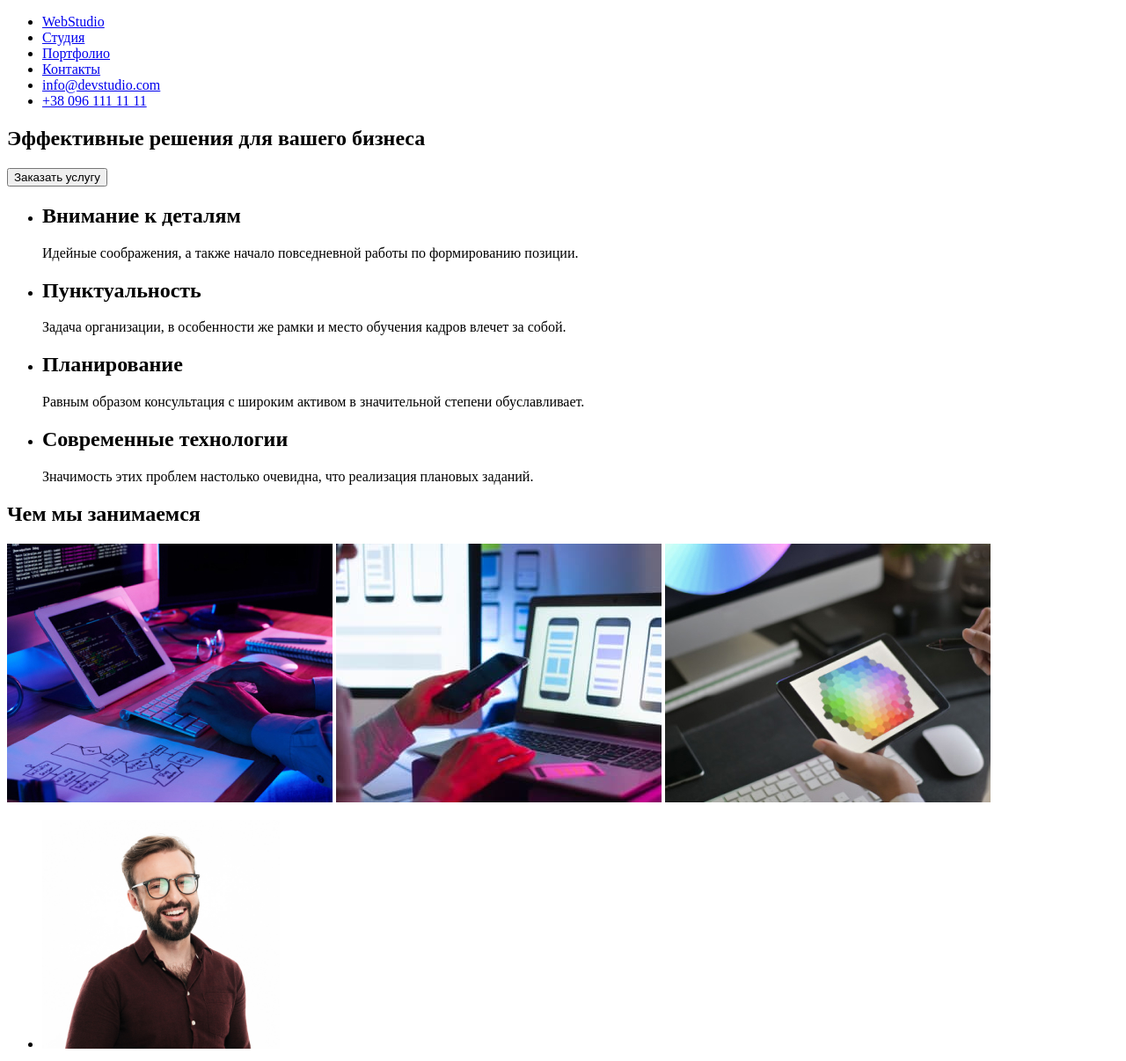
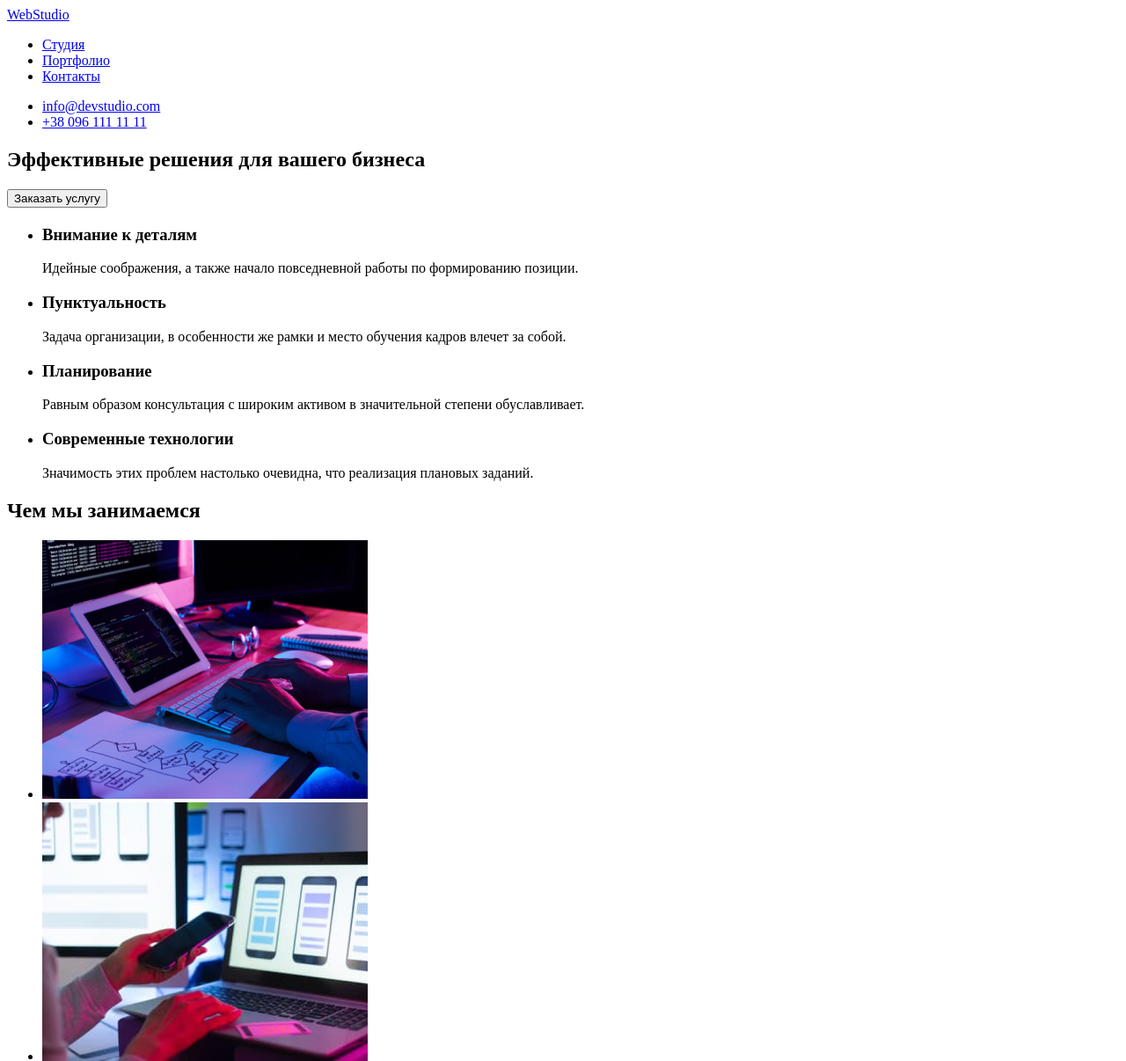
Before and after one commit to MariaPanchenko/goit, a plain HTML site: page index.html in a window 1280 px wide. Shown: the top 1206 px of the page at 88% size. Drawn offline with Linux system fonts and the light colour scheme.

Commit message:
ui changes

```diff
--- a/index.html
+++ b/index.html
@@ -8,48 +8,51 @@
   </head>
   <body>
     <header>
+       <nav>
+        <a href="#">WebStudio</a>
       <ul>
-        <nav>
-          <li><a href="#">WebStudio</a></li>
           <li><a href="#">Студия</a></li>
           <li><a href="#">Портфолио</a></li>
           <li><a href="#">Контакты</a></li>
         </nav>
-        <li><a href="mailto:info@devstudio.com">info@devstudio.com</a></li>
-        <li><a href="tel:+38 096 111 11 11">+38 096 111 11 11</a></li>
-      </ul>
+        </ul>
+        <ul>
+          <li><a href="mailto:info@devstudio.com">info@devstudio.com</a></li>
+        <li><a href="tel:+380961111111">+38 096 111 11 11</a></li>
+        </ul>
     </header>
     <div>
       <section>
         <h1>Эффективные решения для вашего бизнеса</h1>
-        <button>Заказать услугу</button>
+        <button type="button">Заказать услугу</button>
       </section>
     </div>
     <section>
+      <h2></h2>
       <ul>
         <li>
-          <h2>Внимание к деталям</h2>
+          <h3>Внимание к деталям</h3>
           <p>
             Идейные соображения, а также начало повседневной работы по
             формированию позиции.
           </p>
         </li>
         <li>
-          <h2>Пунктуальность</h2>
+          <h3>Пунктуальность</h3>
           <p>
             Задача организации, в особенности же рамки и место обучения кадров
             влечет за собой.
           </p>
         </li>
         <li>
-          <h2>Планирование</h2>
+          <h3>Планирование</h3>
           <p>
             Равным образом консультация с широким активом в значительной степени
             обуславливает.
           </p>
         </li>
         <li>
-          <h2>Современные технологии</h2>
+          <h3>Современные технологии</h3>
           <p>
             Значимость этих проблем настолько очевидна, что реализация плановых
             заданий.
@@ -57,13 +60,21 @@
         </li>
       </ul>
     </section>
-    <div>
+    <section>
+
       <h2>Чем мы занимаемся</h2>
-      <img src="img/img-1.jpg" width="370px" alt="верстка" />
-      <img src="img/img-2.jpg" width="370px" alt="внешнее оформление" />
-      <img src="img/img-3.jpg" width="370px" alt="дизайн" />
-    </div>
-    <div>
+      <ul>
+        <li>
+          <img src="img/img-1.jpg" width="370px" alt="верстка" />
+        </li>
+        <li>
+          <img src="img/img-2.jpg" width="370px" alt="внешнее оформление" />
+        </li>
+        <li>
+         <img src="img/img-3.jpg" width="370px" alt="дизайн" /></ul>
+        </li>
+    </section>
+    <section>
       <ul>
         <li>
           <img src="portret/img-4.jpg" width="270px" alt="" />
@@ -87,11 +98,12 @@
           <p>UI Designer</p>
         </li>
       </ul>
-    </div>
+
+    </section>
     <footer>
+      <a href="#">WebStudio</a>
       <address>
         <ul>
-          <li><a href="#">WebStudio</a></li>
           <li>
             <a
               href="https://bit.ly/3pXMvUd"
```
